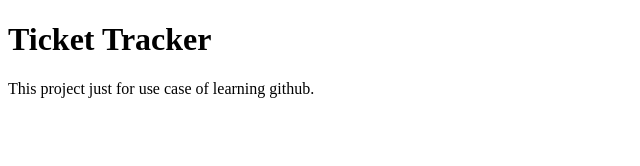
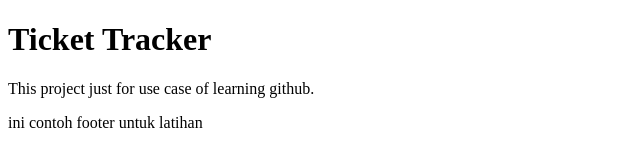
Before and after one commit to shaflykhalifap/learningGithub, a plain HTML site: page index.html in a window 1280 px wide. Shown: the whole page, without its empty margins (0-640 px from the left). Drawn offline with Linux system fonts and the light colour scheme.

Commit message:
add footer

```diff
--- a/index.html
+++ b/index.html
@@ -8,5 +8,9 @@
 <body>
     <h1>Ticket Tracker</h1>
     <div>This project just for use case of learning github.</div>
+    <div id ="footer">
+        <p> ini contoh footer untuk latihan </p>
+    </div>
+
 </body>
 </html>
```
